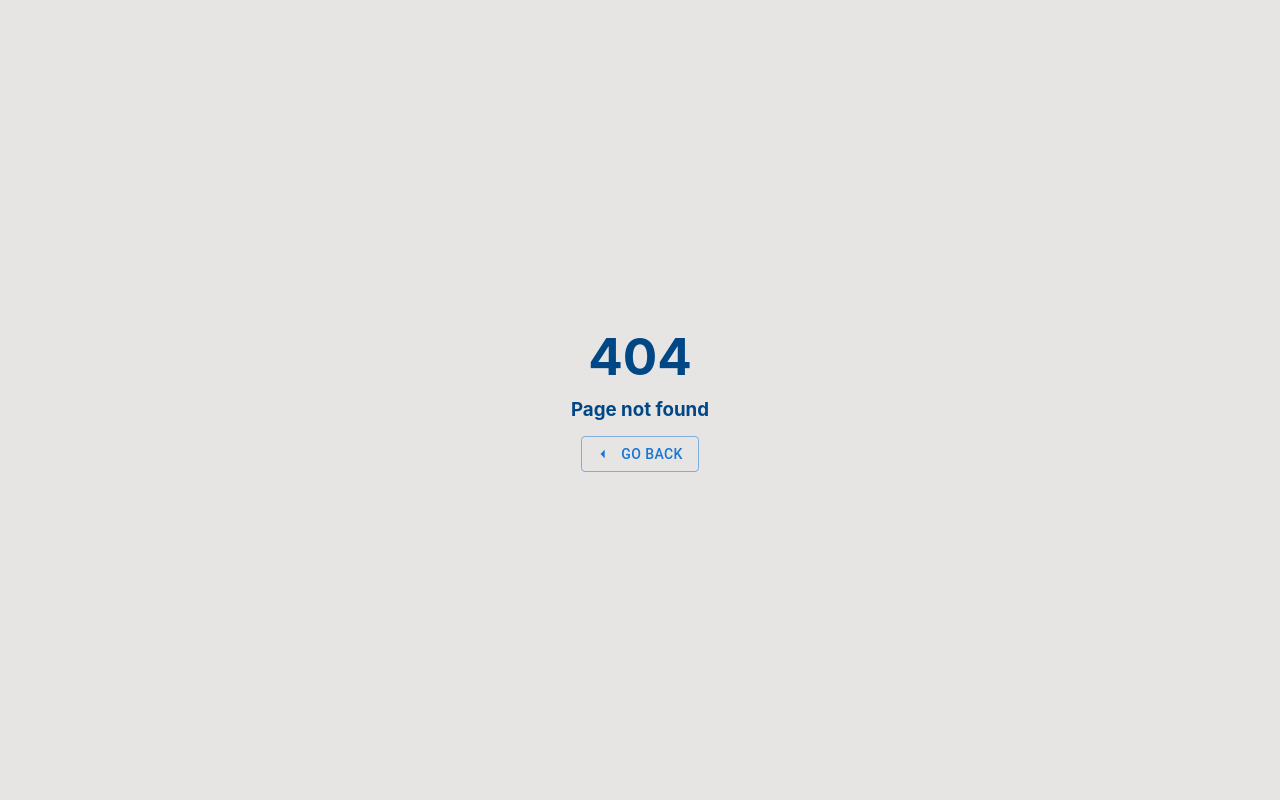
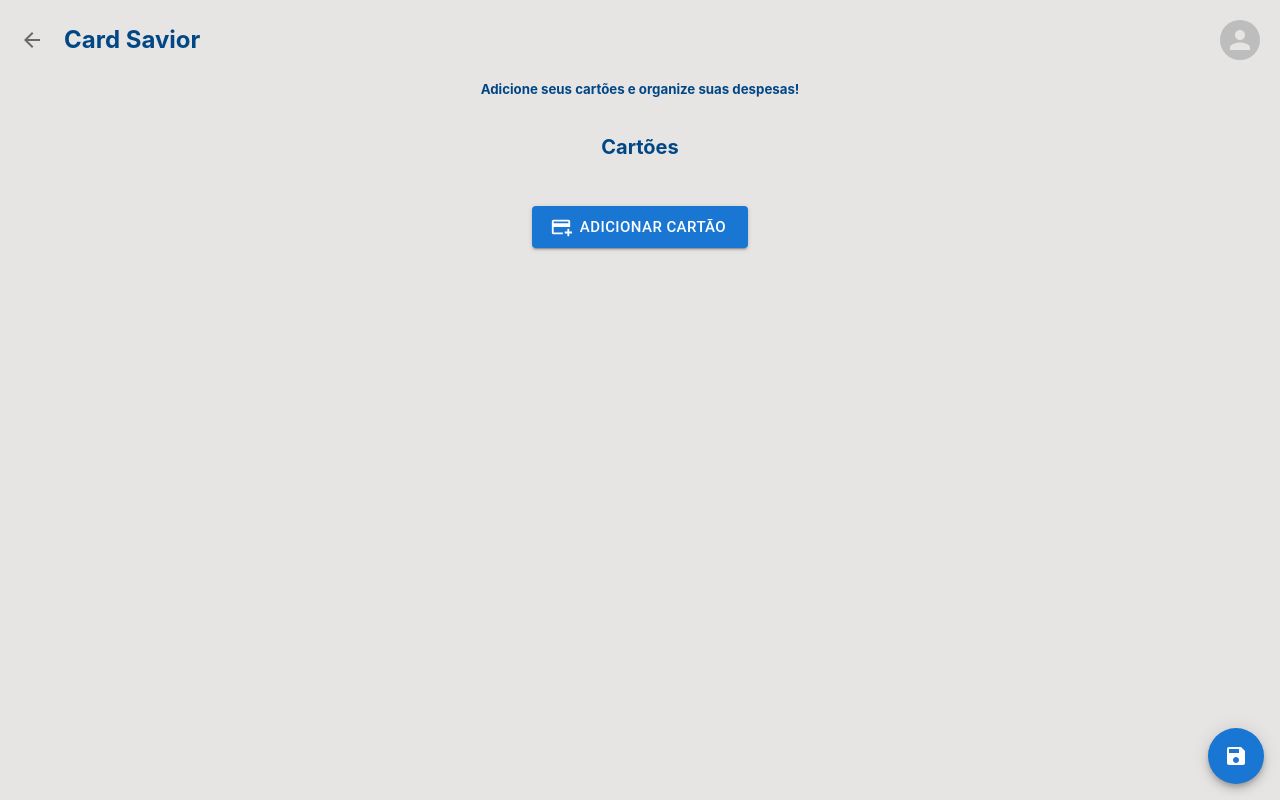
Before and after one commit to jhonatec-dev/card-savior, a React (Vite) app: page /cards in a window 1280 px wide. Before the commit this address had no page. Built offline with nearby package versions, Linux system fonts and the light colour scheme.

Commit message:
Cards in exclusive route

```diff
--- a/src/components/FloatButton.tsx
+++ b/src/components/FloatButton.tsx
@@ -7,10 +7,11 @@ interface FloatButtonProps {
   handleClick: () => void;
   type?: "submit" | "reset" | "button";
   color?: "primary" | "secondary" | "error" | "info" | "success" | "warning";
+  ref?: React.Ref<HTMLButtonElement>;
 }
 
 export default function FloatButton(props: FloatButtonProps) {
-  const { text, handleClick, icon, color, type } = props;
+  const { text, handleClick, icon, color, type, ref } = props;
 
   return (
     <Tooltip title={text} arrow placement="left">
@@ -19,6 +20,7 @@ export default function FloatButton(props: FloatButtonProps) {
         onClick={handleClick}
         color={color ?? "primary"}
         type={type}
+        ref={ref}
       >
         {icon}
       </Fab>
--- a/src/context/index.tsx
+++ b/src/context/index.tsx
@@ -116,7 +116,7 @@ export function AppProvider({ children }: ProviderProps) {
       ...cards,
       {
         id: uuidv4(),
-        title: "",
+        title: `Cartão ${cards.length + 1}`,
         closingDate: 1,
         dueDate: 10,
         color: getNewColor(),
@@ -143,8 +143,6 @@ export function AppProvider({ children }: ProviderProps) {
     setUser(user);
     const userToLS = { ...user, password: encryption(user.password) };
     saveToLS("user", userToLS);
-    saveToLS("cards", cards);
-    // console.log('updateUserData, context', user);
   };
 
   const userLogin = () => {
--- a/src/index.scss
+++ b/src/index.scss
@@ -105,6 +105,18 @@ h1 {
   }
 }
 
+.CardsWrapper{
+  padding: 12px;
+  padding-bottom: 80px;
+  h5{
+    text-align: center;
+  }
+  display: flex;
+  flex-direction: column;
+  align-items: center;
+  gap: 12px;
+}
+
 .DataList {
   width: 100%;
   border: 1px solid var(--main-color);
@@ -176,7 +188,7 @@ h1 {
   margin-bottom: 20px;
 }
 
-.Welcome{
+.Welcome {
   display: flex;
   flex-direction: column;
   align-items: center;
@@ -201,20 +213,9 @@ h1 {
   button {
     background-color: #7c1616;
   }
-
-  .EditCreditCard {
-    background-blend-mode: color-burn !important;
-  }
 }
 
 @media screen and (min-width: 750px) {
-  .Wrapper {
-    // max-width: 1500px;
-    // margin: 0 auto;
-    // display: flex;
-    // gap: 20px;
-  }
-
   .Login {
     width: 500px;
     margin: 20px auto;
@@ -226,12 +227,11 @@ h1 {
     justify-content: space-evenly;
     flex-wrap: wrap;
     gap: 16px;
-
-    .EditCreditCard {
-      width: calc(50% - 16px);
-    }
   }
 
+  .EditCreditCard {
+    max-width: 450px;
+  }
 }
 
 @media screen and (min-width: 1000px) {
@@ -254,20 +254,12 @@ h1 {
     max-width: 35%;
   }
 
-  .CardsWrapper {
-    max-width: 60%;
-  }
-
   .Fluid {
     width: 100%;
     display: flex;
     justify-content: space-evenly;
     flex-wrap: wrap;
     gap: 16px;
-
-    .EditCreditCard {
-      width: calc(50% - 16px);
-    }
   }
 }
 
--- /dev/null
+++ b/src/pages/EditBill/components/HeaderBill.tsx
@@ -0,0 +1,32 @@
+import { AddCardRounded, ArrowBack } from "@mui/icons-material";
+import { IconButton, Tooltip } from "@mui/material";
+import { useNavigate } from "react-router-dom";
+
+interface Props {
+  title?: string;
+  showGoBack?: boolean;
+  handleClick?: () => void;
+}
+
+export default function HeaderBill(props: Props) {
+  const navigate = useNavigate();
+  const { title, showGoBack, handleClick } = props;
+
+  return (
+    <div className="Header">
+      <div style={{ display: "flex", alignItems: "center", gap: "12px" }}>
+        {showGoBack && (
+          <IconButton onClick={handleClick}>
+            <ArrowBack />
+          </IconButton>
+        )}
+        <h2>{title ?? "Card Savior"}</h2>
+      </div>
+      <Tooltip title="Editar Cartões" arrow placement="left">
+        <IconButton onClick={() => navigate("/cards")}>
+          <AddCardRounded />
+        </IconButton>
+      </Tooltip>
+    </div>
+  );
+}
--- a/src/pages/EditBill/index.tsx
+++ b/src/pages/EditBill/index.tsx
@@ -18,7 +18,6 @@ import { useNavigate, useParams } from "react-router-dom";
 import Swal from "sweetalert2/dist/sweetalert2.all.js";
 import { v4 as uuidv4 } from "uuid";
 import FloatButton from "../../components/FloatButton";
-import Header from "../../components/Header";
 import { AppContext } from "../../context";
 import {
   BillType,
@@ -33,6 +32,7 @@ import {
   Signature,
   SingleInstallment,
 } from "./components";
+import HeaderBill from "./components/HeaderBill";
 import {
   MULTIPLE_INSTALLMENTS,
   SIGNATURE,
@@ -108,7 +108,7 @@ export default function EditBill({ idToEdit, handleClose }: IProps) {
       timer: 5500,
       timerProgressBar: true,
     });
-    navigate("/editProfile");
+    navigate("/cards");
   };
 
   useEffect(() => {
@@ -355,7 +355,7 @@ export default function EditBill({ idToEdit, handleClose }: IProps) {
           className="Form"
           onSubmit={methods.handleSubmit(onSubmit, onError)}
         >
-          <Header
+          <HeaderBill
             title="Editar despesa"
             showGoBack
             handleClick={handleClose ?? handleBack}
--- a/src/pages/EditProfile/components/EditCreditCard.tsx
+++ b/src/pages/EditCard/components/SingleCard.tsx
@@ -15,9 +15,9 @@ import ColorPicker from "../../../components/ColorPicker";
 import { AppContext } from "../../../context";
 import { CardType } from "../../../context/types";
 
-interface EditCreditCardProps {
+type IProps = {
   id: string;
-}
+};
 
 const theme = createTheme({
   palette: {
@@ -29,7 +29,7 @@ const theme = createTheme({
   },
 });
 
-export default function EditCreditCard(props: EditCreditCardProps) {
+const SingleCard = (props: IProps) => {
   const { id } = props;
 
   // Context
@@ -64,6 +64,8 @@ export default function EditCreditCard(props: EditCreditCardProps) {
       } as CardType);
     }
   };
+
+
 
   const handleRemoveCard = async (id: string) => {
     const response = await Swal.fire({
@@ -180,4 +182,6 @@ export default function EditCreditCard(props: EditCreditCardProps) {
       </ThemeProvider>
     </div>
   );
-}
+};
+
+export { SingleCard };
--- /dev/null
+++ b/src/pages/EditCard/index.tsx
@@ -0,0 +1,72 @@
+import { AddCard, Close, Save } from "@mui/icons-material";
+import { Button, Divider, IconButton } from "@mui/material";
+import { closeSnackbar, enqueueSnackbar } from "notistack";
+import { useContext, useEffect, useRef } from "react";
+import { useNavigate } from "react-router-dom";
+import { useWindowSize } from "usehooks-ts";
+import FloatButton from "../../components/FloatButton";
+import Header from "../../components/Header";
+import { AppContext } from "../../context";
+import { SingleCard } from "./components/SingleCard";
+
+const EditCard = () => {
+  const { cards, createCard } = useContext(AppContext);
+  const navigate = useNavigate();
+  const { width } = useWindowSize();
+  const bottomCardRef = useRef<HTMLButtonElement>(null);
+  useEffect(() => {
+    if (cards.length > 0)
+      bottomCardRef.current?.scrollIntoView({ behavior: "smooth" });
+  }, [cards]);
+
+  const handleAddCard = () => {
+    // console.log("cheguei aqui");
+    createCard();
+  };
+
+  const handleGoBack = () => {
+    navigate("/home");
+  };
+
+  const handleSave = () => {
+    enqueueSnackbar("Cartões salvos com sucesso!", {
+      variant: "success",
+      style: {
+        maxWidth: "300px",
+      },
+      action: (key) => (
+        <IconButton onClick={() => closeSnackbar(key)} size="small">
+          <Close />
+        </IconButton>
+      ),
+    });
+    handleGoBack();
+  };
+
+  return (
+    <div className="CardsWrapper">
+      <Header showGoBack handleClick={handleGoBack} />
+      <h5>Adicione seus cartões e organize suas despesas!</h5>
+      <Divider sx={{ margin: "20px 0", fontSize: "20px", fontWeight: "bold" }}>
+        Cartões
+      </Divider>
+      <div className="Fluid">
+        {cards.map((card) => (
+          <SingleCard key={card.id} id={card.id} />
+        ))}
+      </div>
+      <Button
+        onClick={handleAddCard}
+        startIcon={<AddCard />}
+        variant="contained"
+        ref={bottomCardRef}
+        size="large"
+      >
+        Adicionar Cartão
+      </Button>
+      <FloatButton handleClick={handleSave} icon={<Save />} text="Salvar" />
+    </div>
+  );
+};
+
+export { EditCard };
--- a/src/pages/EditProfile/index.tsx
+++ b/src/pages/EditProfile/index.tsx
@@ -1,28 +1,24 @@
 import {
-  AddCard,
   Backspace,
   Close,
   Save,
   Visibility,
-  VisibilityOff,
+  VisibilityOff
 } from "@mui/icons-material";
 import {
   Avatar,
-  Button,
   Dialog,
-  Divider,
   IconButton,
-  TextField,
+  TextField
 } from "@mui/material";
 import { closeSnackbar, useSnackbar } from "notistack";
-import { useContext, useEffect, useRef, useState } from "react";
+import { useContext, useEffect, useState } from "react";
 import { useForm } from "react-hook-form";
 import { useLocation, useNavigate } from "react-router-dom";
 import { useWindowSize } from "usehooks-ts";
 import FloatButton from "../../components/FloatButton";
 import { AppContext } from "../../context/index";
 import { getFromLS } from "../../utils";
-import EditCreditCard from "./components/EditCreditCard";
 import { Welcome } from "./components/Welcome";
 
 type FormValues = {
@@ -40,11 +36,10 @@ export default function EditProfile() {
   const location = useLocation();
   const { pathname } = location;
   const { enqueueSnackbar } = useSnackbar();
-  const { cards, createCard, user, updateUserData, userLogin } =
+  const { user, updateUserData, userLogin } =
     useContext(AppContext);
   const [showPassword, setShowPassword] = useState(false);
   const [open, setOpen] = useState(true);
-  const bottomCardRef = useRef<HTMLButtonElement>(null);
   const { width } = useWindowSize();
   const {
     register,
@@ -79,10 +74,7 @@ export default function EditProfile() {
     }
   }, [user]);
 
-  useEffect(() => {
-    if (cards.length > 0)
-      bottomCardRef.current?.scrollIntoView({ behavior: "smooth" });
-  }, [cards]);
+
 
   const handleSave = (data: any) => {
     // salvar
@@ -105,10 +97,6 @@ export default function EditProfile() {
     navigate("/home");
   };
 
-  const handleAddCard = () => {
-    // console.log("cheguei aqui");
-    createCard();
-  };
 
   const onError = () => {
     return;
@@ -224,28 +212,7 @@ export default function EditProfile() {
           type="submit"
         />
       </form>
-      <div className="CardsWrapper">
-        <Divider
-          sx={{ margin: "20px 0", fontSize: "20px", fontWeight: "bold" }}
-        >
-          Cartões
-        </Divider>
-        <div className="Fluid">
-          {cards.map((card) => (
-            <EditCreditCard key={card.id} id={card.id} />
-          ))}
-          <Button
-            variant="outlined"
-            fullWidth
-            startIcon={<AddCard />}
-            onClick={handleAddCard}
-            ref={bottomCardRef}
-            size="large"
-          >
-            Adicionar Cartão
-          </Button>
-        </div>
-      </div>
+
     </div>
   );
 }
--- a/src/pages/Home/components/CardResume.tsx
+++ b/src/pages/Home/components/CardResume.tsx
@@ -1,15 +1,14 @@
-import { ArrowBackIos, ArrowForwardIos } from "@mui/icons-material";
-import { IconButton } from "@mui/material";
+import { AddCard, ArrowBackIos, ArrowForwardIos } from "@mui/icons-material";
+import { Button, IconButton } from "@mui/material";
 import { useContext, useEffect, useState } from "react";
+import { useNavigate } from "react-router-dom";
 import { AppContext } from "../../../context";
 import { CardType } from "../../../context/types";
 import { cardVoid } from "../../../utils/mockData";
 
 export default function CardResume() {
-  // Context
   const { cards, bills, selYear, selMonth } = useContext(AppContext);
-
-  //State
+  const navigate = useNavigate();
   const [selectedCard, setSelectedCard] = useState<CardType>(cardVoid);
   const [selectIndex, setSelectIndex] = useState(-1);
 
@@ -57,6 +56,10 @@ export default function CardResume() {
     setSelectIndex(prevIndex);
   };
 
+  const handleClick = () => {
+    navigate("/cards");
+  };
+
   return (
     <div className="EditCreditCard" style={styleCard}>
       <div className="CardResume">
@@ -66,6 +69,9 @@ export default function CardResume() {
         <div>
           <h4>{selectedCard.title}</h4>
           <h2>R$ {calculateTotal()}</h2>
+          <Button startIcon={<AddCard />} color="inherit" onClick={handleClick}>
+            Adicionar cartão
+          </Button>
         </div>
         <IconButton onClick={nextCard} color="inherit">
           <ArrowForwardIos />
--- a/src/routes/index.tsx
+++ b/src/routes/index.tsx
@@ -1,5 +1,6 @@
 import { Route, Routes } from "react-router-dom";
 import EditBill from "../pages/EditBill";
+import { EditCard } from "../pages/EditCard";
 import EditProfile from "../pages/EditProfile";
 import Home from "../pages/Home";
 import Login from "../pages/Login";
@@ -14,6 +15,7 @@ export default function AppRoutes() {
       <Route path="/editProfile" element={<EditProfile />} />
       <Route path="/add" element={<EditBill />} />
       <Route path="/edit/:id" element={<EditBill />} />
+      <Route path="/cards" element={<EditCard />} />
       <Route path="*" element={<NotFound />} />
     </Routes>
   );
```
